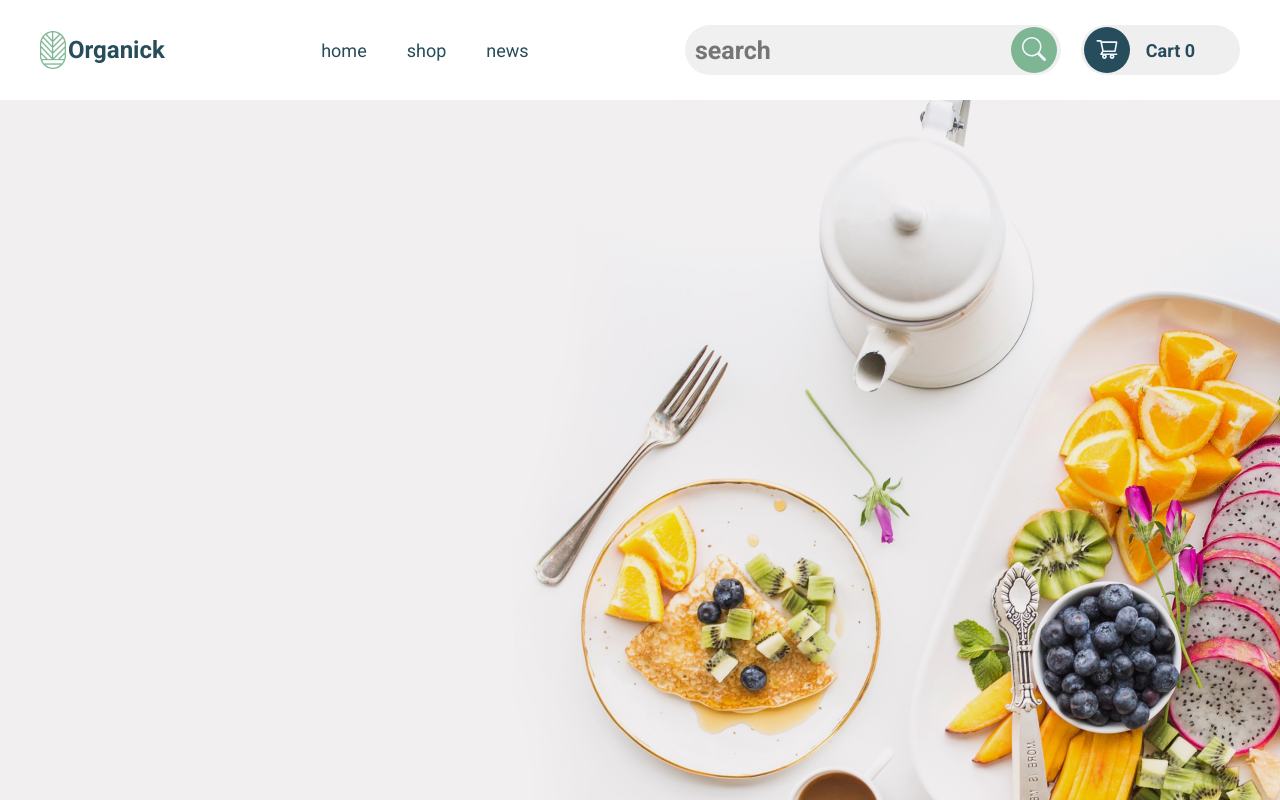
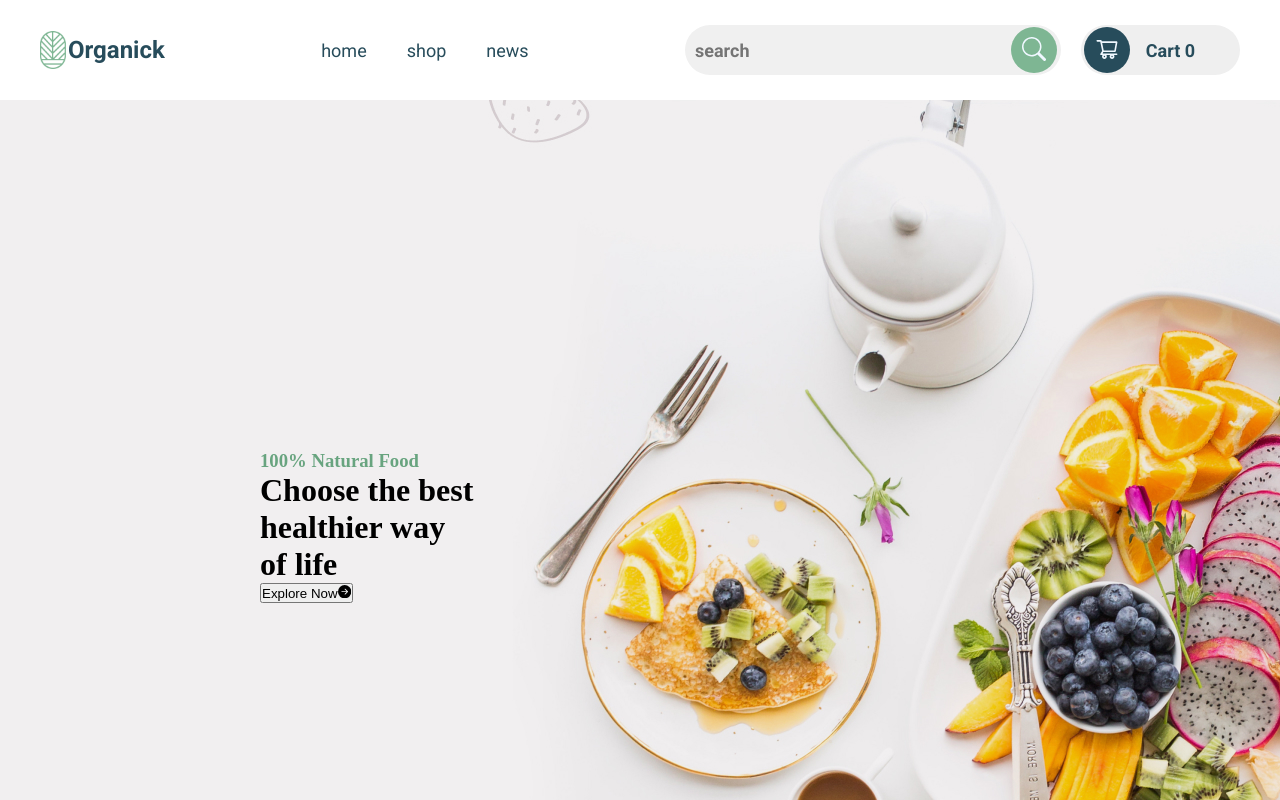
Before and after one commit to Aiska2005/organic, a React (Vite) app: page / in a window 1280 px wide. Shown: the top 800 px of the page. Built offline with nearby package versions, Linux system fonts and the light colour scheme; a web font is replaced by a local one.

Commit message:
add end work

```diff
--- a/src/components/Header/Search/Search.css
+++ b/src/components/Header/Search/Search.css
@@ -14,9 +14,9 @@
 
   color: #274c5b;
   font-family: Roboto;
-  font-size: 25px;
+  font-size: 18px;
   font-style: normal;
-  font-weight: 700;
+  font-weight: 600;
   line-height: normal;
 }
 .iconSearch {
--- a/src/pages/Home/Home.css
+++ b/src/pages/Home/Home.css
@@ -1,8 +1,16 @@
 .homeImg {
-  background-image: url("/public/assets/home/Image.png");
+  background-image: url("/public/assets/home/Banner.jpg");
   width: 100%;
   height: 898px;
   background-size: cover;
   background-repeat: no-repeat;
   background-position: center;
 }
+.center_contant_home {
+  padding-left: 260px;
+  padding-top: 350px;
+}
+h3 {
+  color: #68a47f;
+  font-family: "Yellowtail";
+}
--- a/src/pages/Home/Home.jsx
+++ b/src/pages/Home/Home.jsx
@@ -1,10 +1,26 @@
 import React from "react";
+import { BsFillArrowRightCircleFill } from "react-icons/bs";
 import "./Home.css";
 
 const Home = () => {
   return (
     <div>
-      <div className="homeImg"></div>
+      <div className="homeImg">
+        <div className="center_contant_home">
+          <h3>100% Natural Food</h3>
+          <h1>
+            Choose the best
+            <br />
+            healthier way
+            <br />
+            of life
+          </h1>
+          <button>
+            Explore Now
+            <BsFillArrowRightCircleFill />
+          </button>
+        </div>
+      </div>
     </div>
   );
 };
```
Also changed, not shown: public/assets/home/Banner.jpg (added).
